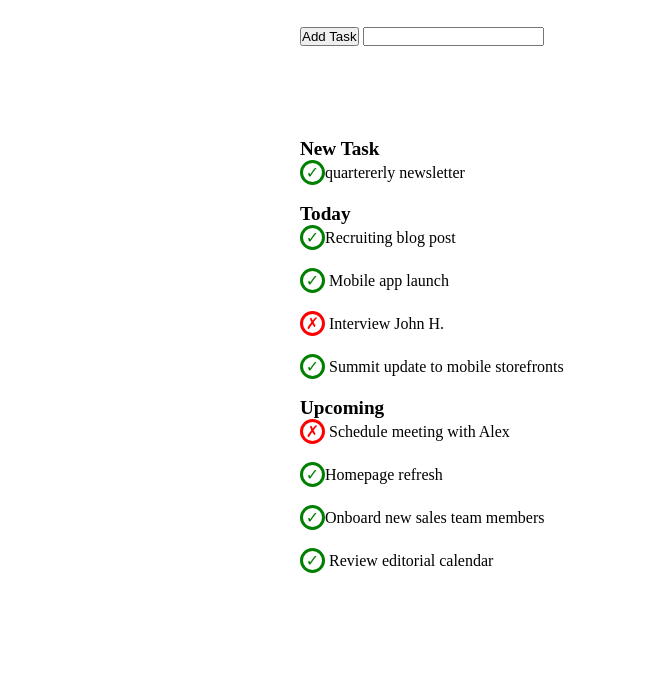
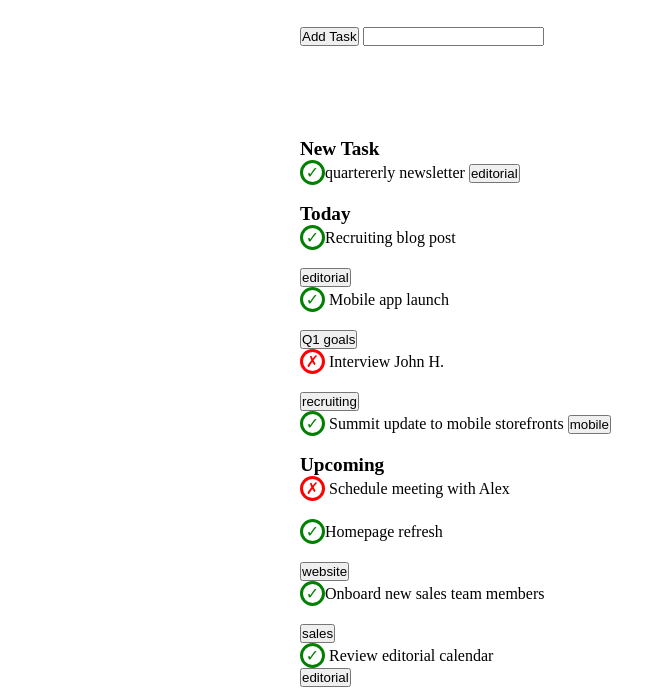
Before and after one commit to michele-debiasi/html-css-toboolist, a plain HTML site: page index.html in a window 1280 px wide. Shown: the part 103-800 px from the top of the page, without its empty margins (0-661 px from the left). Drawn offline with Linux system fonts and the light colour scheme.

Commit message:
button in html

```diff
--- a/index.html
+++ b/index.html
@@ -29,21 +29,21 @@
         </div>
 
     <h2 class="title"> <strong>New Task</strong></h2>
-          <ul><span class="check-circle">&checkmark;</span>quartererly newsletter
+          <ul><span class="check-circle">&checkmark;</span>quartererly newsletter <button>editorial</button>
         </ul> <br>
 
         <h3 class="title"><strong>Today</strong></h3>
-        <ul><span class="check-circle">&checkmark;</span>Recruiting blog post</ul> <br>
-        <ul><span class="check-circle">&checkmark;</span> Mobile app launch</ul> <br>
-        <ul><span class="cross-circle">&cross;</span> Interview John H.</ul> <br>
-        <ul><span class="check-circle">&checkmark;</span> Summit update to mobile storefronts</ul> <br>
+        <ul><span class="check-circle">&checkmark;</span>Recruiting blog post</ul> <br> <button>editorial</button>
+        <ul><span class="check-circle">&checkmark;</span> Mobile app launch</ul> <br> <button>Q1 goals</button>
+        <ul><span class="cross-circle">&cross;</span> Interview John H.</ul> <br> <button>recruiting</button>
+        <ul><span class="check-circle">&checkmark;</span> Summit update to mobile storefronts <button>mobile</button></ul> <br>
 
 
         <h4 class="title"><strong>Upcoming</strong></h4>
     <ul><span class="cross-circle">&cross;</span> Schedule meeting with Alex  </ul> <br>
-    <ul><span class="check-circle">&checkmark;</span>Homepage refresh</ul> <br>
-    <ul><span class="check-circle">&checkmark;</span>Onboard new sales team members</ul>  <br>
-    <ul><span class="check-circle">&checkmark;</span> Review editorial calendar</ul>
+    <ul><span class="check-circle">&checkmark;</span>Homepage refresh</ul> <br> <button>website</button>
+    <ul><span class="check-circle">&checkmark;</span>Onboard new sales team members</ul>  <br> <button>sales</button>
+    <ul><span class="check-circle">&checkmark;</span> Review editorial calendar</ul> <button>editorial</button>
 
 
 
```
